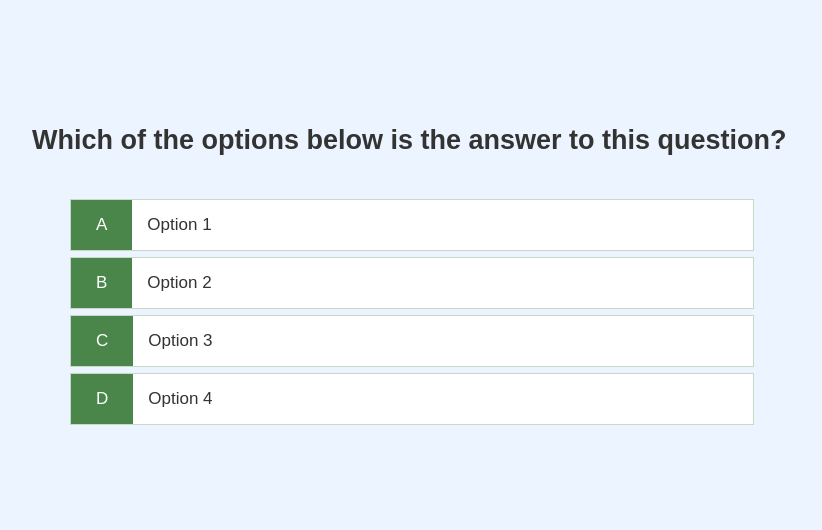
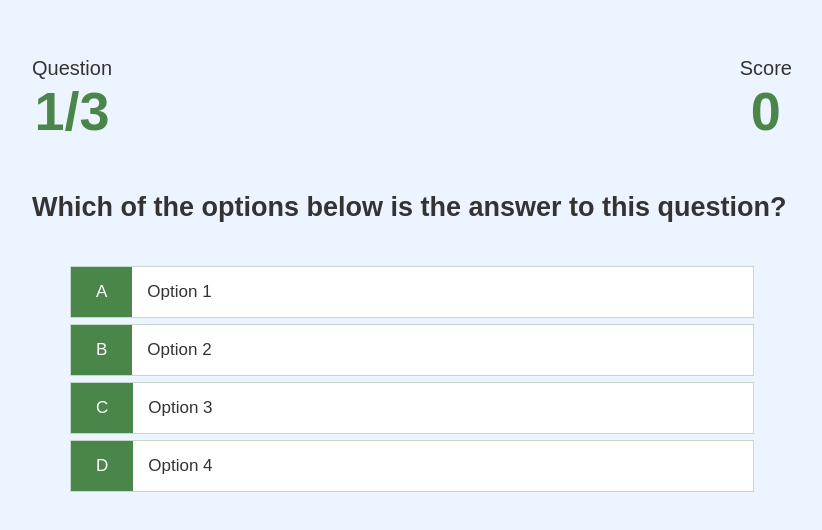
Before and after one commit to fegoworks/simple-quiz, a plain HTML site: page pages/questions.html in a window 1280 px wide. Shown: the part 124-654 px from the top of the page, without its empty margins (228-1050 px from the left). Drawn offline with Linux system fonts and the light colour scheme; no server answers.

Commit message:
feat(header): create game header markup and apply styles

```diff
--- a/css/question.css
+++ b/css/question.css
@@ -33,3 +33,18 @@
 .incorrect {
   background: #dc3545
 }
+
+/* Game header */
+#gamehead {
+  display: flex;
+  justify-content: space-between;
+}
+
+.gamehead-prefix {
+  text-align: center;
+  font-size: 2rem;
+}
+
+.gamehead-main-text {
+  text-align: center;
+}
--- a/pages/questions.html
+++ b/pages/questions.html
@@ -14,6 +14,26 @@
 <body>
   <div class="container">
     <div id="game" class="justify-center flex-column">
+      <div id="gamehead">
+        <div id="game-item">
+          <p class="gamehead-prefix">
+            Question
+          </p>
+          <h1 class="gamehead-main-text" id="questionCount">
+            1/3
+          </h1>
+        </div>
+        <div id="game-item">
+          <p class="gamehead-prefix">
+            Score
+          </p>
+          <h1 class="gamehead-main-text" id="score">
+            0
+          </h1>
+        </div>
+
+
+      </div>
       <h2 id="question">Which of the options below is the answer to this question?</h2>
       <div class="option-container">
         <p class="option-prefix">A</p>
```
